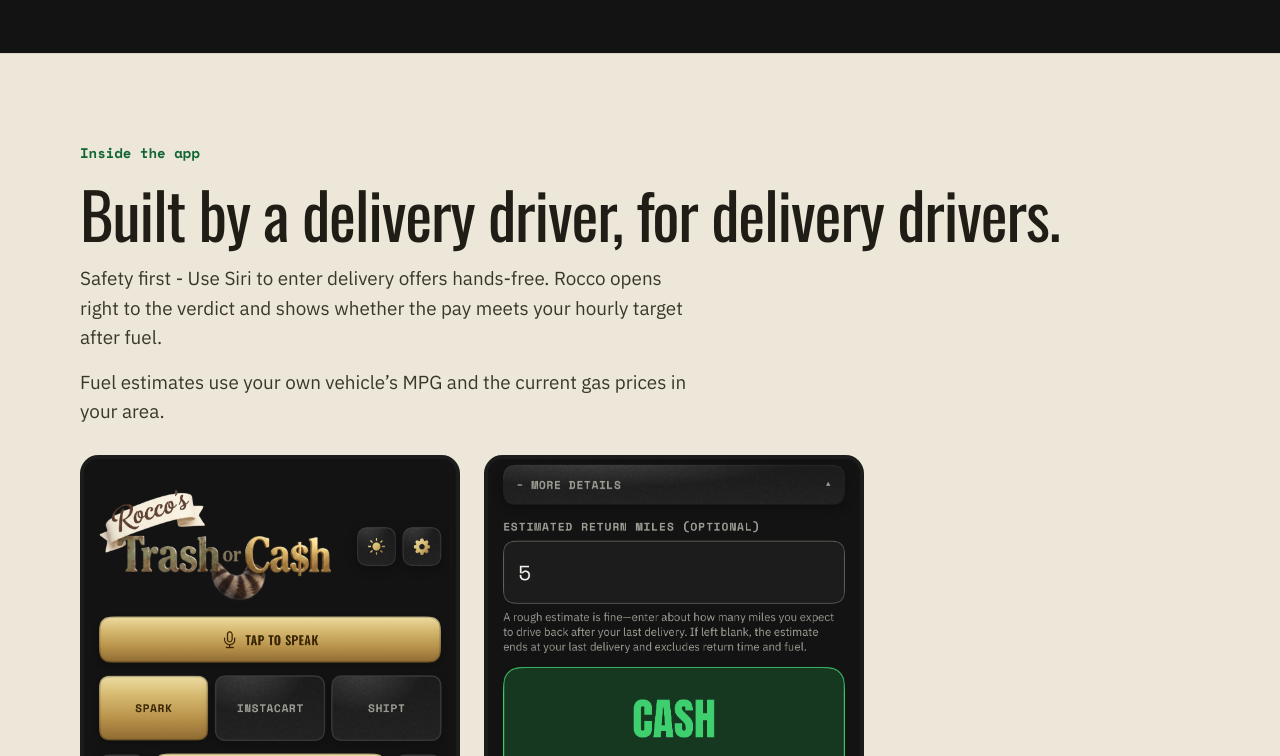
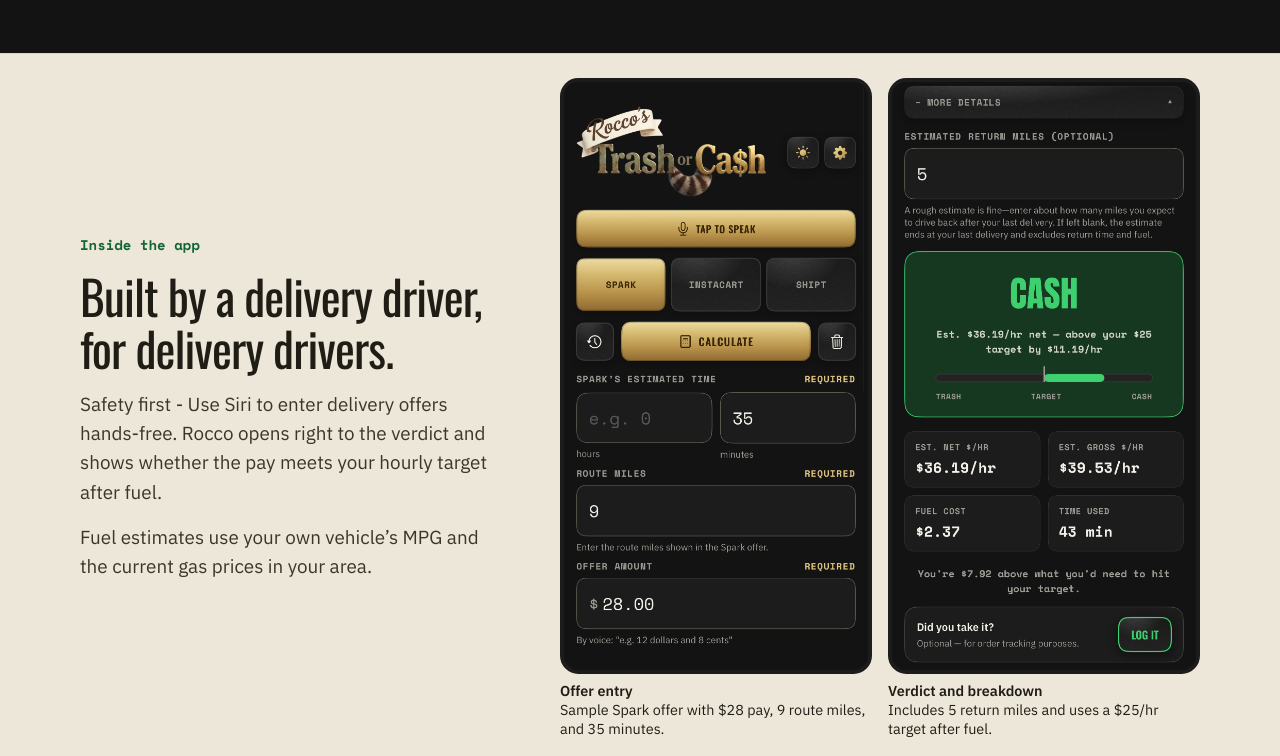
Before and after one commit to guitars7Dp/roccostrashorcash-site, a plain HTML site: page index.html in a window 1280 px wide. Shown: the part 624-1380 px from the top of the page. Drawn offline with Linux system fonts and the light colour scheme.

Commit message:
Fit the app preview into one desktop view
Added responsive styles for showcase grid and elements.

```diff
--- a/styles.css
+++ b/styles.css
@@ -140,3 +140,21 @@ figcaption span { display: block; font-weight: 400; }
 }
 
 .hero-copy .lead em { color: var(--gold); }
+
+@media (min-width: 56rem) and (min-height: 37.5rem) {
+  .showcase-grid {
+    grid-template-columns: minmax(0, 1fr) auto;
+    align-items: center;
+    gap: clamp(1.5rem, 4vw, 3.5rem);
+    padding-block: 1.5rem;
+  }
+
+  .showcase h2 { font-size: clamp(2.25rem, 3.7vw, 3.5rem); }
+
+  .showcase .phones {
+    width: min(50vw, 40rem, calc(100svh - 9.5rem));
+    gap: 1rem;
+  }
+
+  .showcase figcaption { font-size: .9rem; line-height: 1.3; }
+}
```
